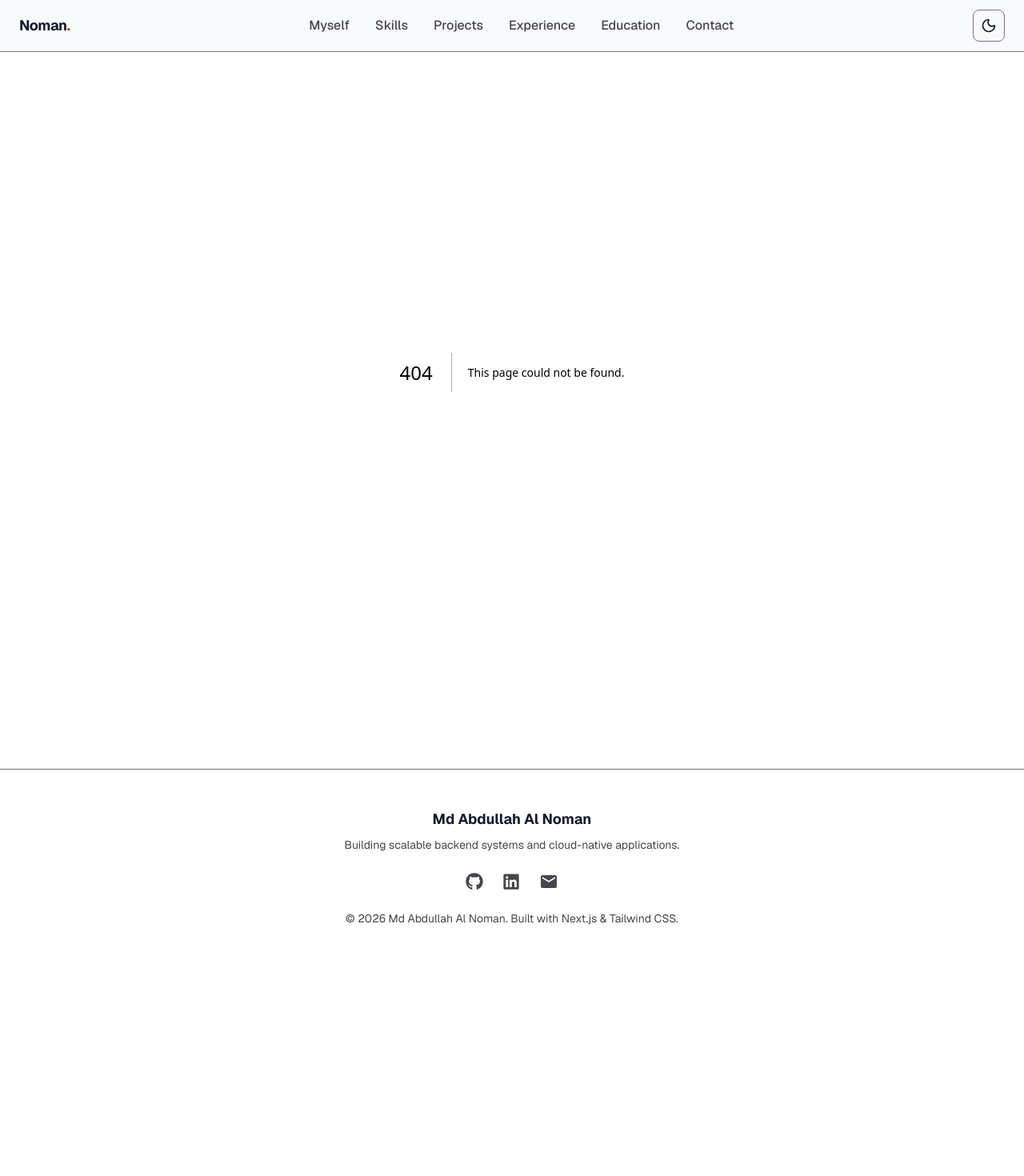
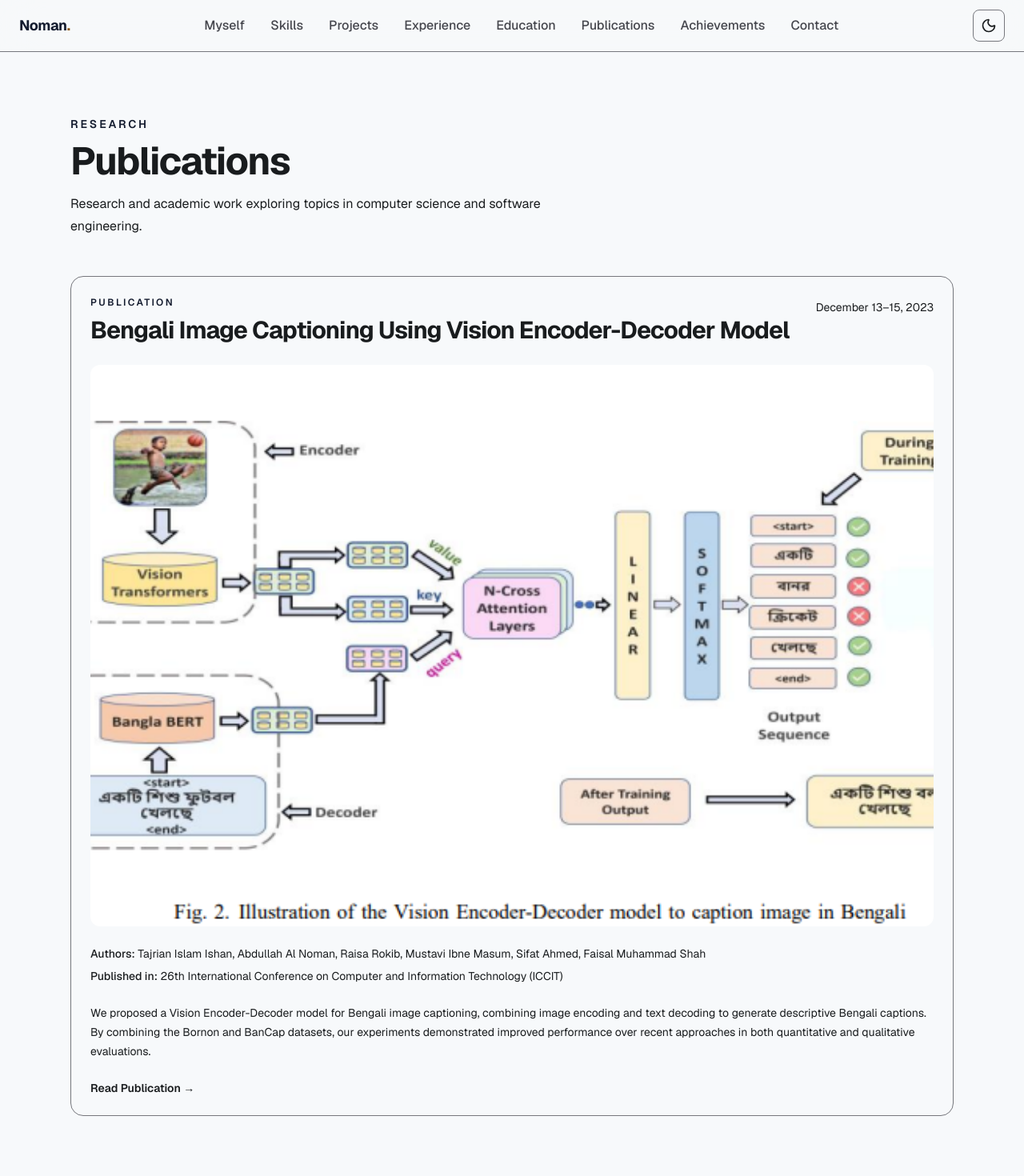
Before and after one commit to noman5945/Portfolio-AWS, a Next.js app: page /pages/publications in a window 1280 px wide. Before the commit this address had no page. Shown: the top 1470 px of the page at 80% size. Before the commit the page ends 1206 px from the top, so only its background shows below. Built offline with nearby package versions, Linux system fonts and the light colour scheme.

Commit message:
[UPDATE] Achievements and Publications page

```diff
--- /dev/null
+++ b/app/pages/achievements/page.tsx
@@ -0,0 +1,35 @@
+import AchievementCard from "@/components/AchievementCard";
+import React from "react";
+
+export default function AchievementsPage() {
+  const achievements = [
+    {
+      id: 1,
+      title: "BJET IT TRAINING COMPLETION",
+      date: "16 December,2024",
+      description:
+        "Completed 8 months long BJET IT Engineers training program in 2024. ",
+      imagePath: "/images/achievements/bjet_cert.JPG",
+    },
+  ];
+  return (
+    <div className="mx-auto w-full max-w-7xl px-6 py-24">
+      <div className=" flex flex-col gap-1.5">
+        <h2 className=" text-3xl font-bold uppercase tracking-[0.25em] text-secondary">
+          Achievements
+        </h2>
+        {achievements.map((achievement) => {
+          return (
+            <AchievementCard
+              key={achievement.id}
+              title={achievement.title}
+              description={achievement.description}
+              imagePath={achievement.imagePath}
+              date={achievement.date}
+            />
+          );
+        })}
+      </div>
+    </div>
+  );
+}
--- /dev/null
+++ b/app/pages/publications/page.tsx
@@ -0,0 +1,65 @@
+import PublicationCard from "@/components/PublicationCard";
+import React from "react";
+
+export default function PublicationsPage() {
+  const publications = [
+    {
+      id: 1,
+      title: "Bengali Image Captioning Using Vision Encoder-Decoder Model",
+      description:
+        "We proposed a Vision Encoder-Decoder model for Bengali image captioning, combining image encoding and text decoding to generate descriptive Bengali captions. By combining the Bornon and BanCap datasets, our experiments demonstrated improved performance over recent approaches in both quantitative and qualitative evaluations.",
+      authors:
+        "Tajrian Islam Ishan, Abdullah Al Noman, Raisa Rokib, Mustavi Ibne Masum, Sifat Ahmed, Faisal Muhammad Shah",
+      venue:
+        "26th International Conference on Computer and Information Technology (ICCIT)",
+      date: "December 13–15, 2023",
+      location: "Cox's Bazar, Bangladesh",
+      topics: [
+        "Bengali Image Captioning",
+        "Vision Transformers",
+        "BERT",
+        "Computer Vision",
+        "NLP",
+      ],
+      link: "https://ieeexplore.ieee.org/document/10441125",
+      imagePath: "/images/publications/paper_.png",
+    },
+  ];
+  return (
+    <main className="mx-auto max-w-6xl px-6 py-20">
+      {/* Page Header */}
+      <header className="mb-12 max-w-2xl">
+        <p className="mb-3 text-sm font-semibold uppercase tracking-[0.2em] text-primary">
+          Research
+        </p>
+
+        <h1 className="text-4xl font-bold tracking-[-0.03em] sm:text-5xl">
+          Publications
+        </h1>
+
+        <p className="mt-4 text-base leading-7 text-muted-foreground">
+          Research and academic work exploring topics in computer science and
+          software engineering.
+        </p>
+      </header>
+
+      {/* Publications */}
+      <section>
+        {publications.map((publication) => {
+          return (
+            <PublicationCard
+              key={publication.id}
+              title={publication.title}
+              description={publication.description}
+              authors={publication.authors}
+              venue={publication.venue}
+              date={publication.date}
+              imagePath={publication.imagePath}
+              link={publication.link}
+            />
+          );
+        })}
+      </section>
+    </main>
+  );
+}
--- /dev/null
+++ b/components/AchievementCard.tsx
@@ -0,0 +1,46 @@
+import React from "react";
+
+type AchievementCardProps = {
+  title: string;
+  description: string;
+  imagePath: string;
+  date: string;
+};
+export default function AchievementCard({
+  title,
+  description,
+  imagePath,
+  date,
+}: AchievementCardProps) {
+  return (
+    <div className=" my-1.5 ">
+      <article className="group flex flex-col gap-5 rounded-2xl border border-outline p-6 transition-all duration-300 hover:-translate-y-1 hover:shadow-lg">
+        <div className=" flex flex-row items-center justify-between">
+          {/* Title */}
+          <h3 className="text-3xl font-semibold tracking-[-0.03em] leading-tight">
+            {title}
+          </h3>
+          {/** Date */}
+          <time
+            dateTime={date}
+            className="shrink-0 pt-1 text-xs font-medium uppercase tracking-wider text-muted-foreground"
+          >
+            {date}
+          </time>
+        </div>
+
+        {/* Image */}
+        <div className="aspect-3/2 overflow-hidden rounded-xl">
+          <img
+            src={imagePath}
+            alt={title}
+            className="h-full w-full object-cover transition-transform duration-500 group-hover:scale-[1.03]"
+          />
+        </div>
+
+        {/* Description */}
+        <p className="text-sm leading-6 text-muted-foreground">{description}</p>
+      </article>
+    </div>
+  );
+}
--- a/components/Navbar.tsx
+++ b/components/Navbar.tsx
@@ -22,6 +22,14 @@ const links = [
   {
     title: "Education",
     href: "/pages/education",
+  },
+  {
+    title: "Publications",
+    href: "/pages/publications",
+  },
+  {
+    title: "Achievements",
+    href: "/pages/achievements",
   },
   {
     title: "Contact",
--- a/components/OldProject.tsx
+++ b/components/OldProject.tsx
@@ -1,6 +1,6 @@
 import React from "react";
 import CustomButton from "./ui/CustomButton";
-import { FaGithub } from "react-icons/fa";
+import { FaGithub, FaYoutube } from "react-icons/fa";
 
 export default function OldProject() {
   {
@@ -21,6 +21,7 @@ export default function OldProject() {
       type: "Personal Project",
       link: "https://car-service-83050.web.app/",
       github_link: "https://github.com/noman5945/Carwash-Management-System",
+      video_link: "https://youtu.be/8dkwOIFRnC0?si=2zlCafRuFeEd-xR4",
     },
     {
       title: "Learning Management System BJET",
@@ -120,6 +121,12 @@ export default function OldProject() {
               <CustomButton variant="outline" href={project.link}>
                 View Project
               </CustomButton>
+              {project.video_link && (
+                <CustomButton variant="outline" href={project.video_link}>
+                  <FaYoutube className=" text-lg" />
+                  <span>Demo Video</span>
+                </CustomButton>
+              )}
             </div>
           </article>
         ))}
--- /dev/null
+++ b/components/PublicationCard.tsx
@@ -0,0 +1,80 @@
+import React from "react";
+
+type PublicationCardProps = {
+  title: string;
+  description: string;
+  authors: string;
+  venue: string;
+  date: string;
+  imagePath?: string;
+  link?: string;
+};
+export default function PublicationCard({
+  title,
+  description,
+  authors,
+  venue,
+  date,
+  imagePath,
+  link,
+}: PublicationCardProps) {
+  return (
+    <article className="group flex flex-col gap-6 rounded-2xl border border-outline p-6 transition-all duration-300 hover:-translate-y-1 hover:shadow-lg">
+      {/* Header */}
+      <div className="flex items-start justify-between gap-6">
+        <div className="flex flex-col gap-2">
+          <p className="text-xs font-semibold uppercase tracking-[0.2em] text-primary">
+            Publication
+          </p>
+
+          <h3 className="text-3xl font-bold leading-tight tracking-[-0.03em]">
+            {title}
+          </h3>
+        </div>
+
+        <time className="shrink-0 pt-1 text-sm text-muted-foreground">
+          {date}
+        </time>
+      </div>
+
+      {/* Publication image */}
+      {imagePath && (
+        <div className="overflow-hidden rounded-xl">
+          <img
+            src={imagePath}
+            alt={title}
+            className="aspect-[3/2] w-full object-cover transition-transform duration-500 group-hover:scale-[1.02]"
+          />
+        </div>
+      )}
+
+      {/* Metadata */}
+      <div className="flex flex-col gap-2 text-sm">
+        <p>
+          <span className="font-medium">Authors:</span>{" "}
+          <span className="text-muted-foreground">{authors}</span>
+        </p>
+
+        <p>
+          <span className="font-medium">Published in:</span>{" "}
+          <span className="text-muted-foreground">{venue}</span>
+        </p>
+      </div>
+
+      {/* Description */}
+      <p className="text-sm leading-6 text-muted-foreground">{description}</p>
+
+      {/* Link */}
+      {link && (
+        <a
+          href={link}
+          target="_blank"
+          rel="noopener noreferrer"
+          className="w-fit text-sm font-semibold underline-offset-4 hover:underline"
+        >
+          Read Publication →
+        </a>
+      )}
+    </article>
+  );
+}
```
Also changed, not shown: public/images/achievements/bjet_cert.JPG (added), public/images/publications/paper_.png (added).
